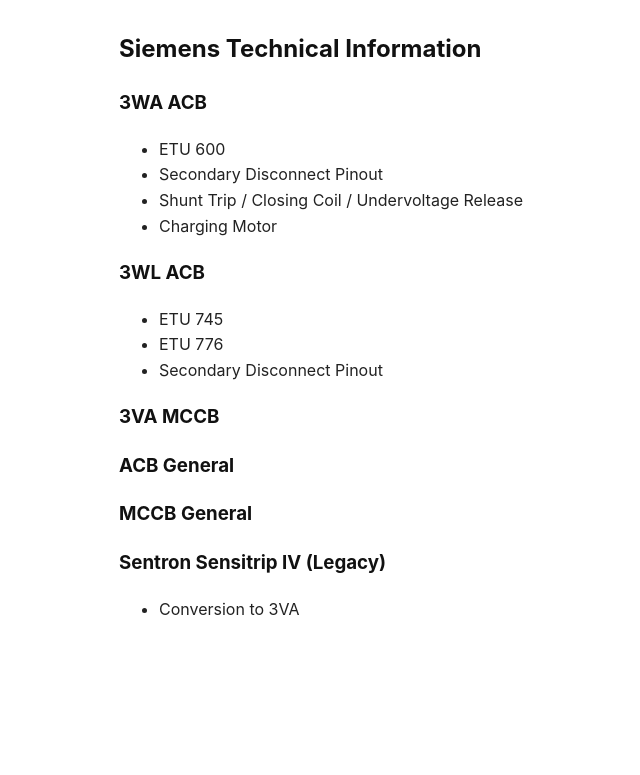
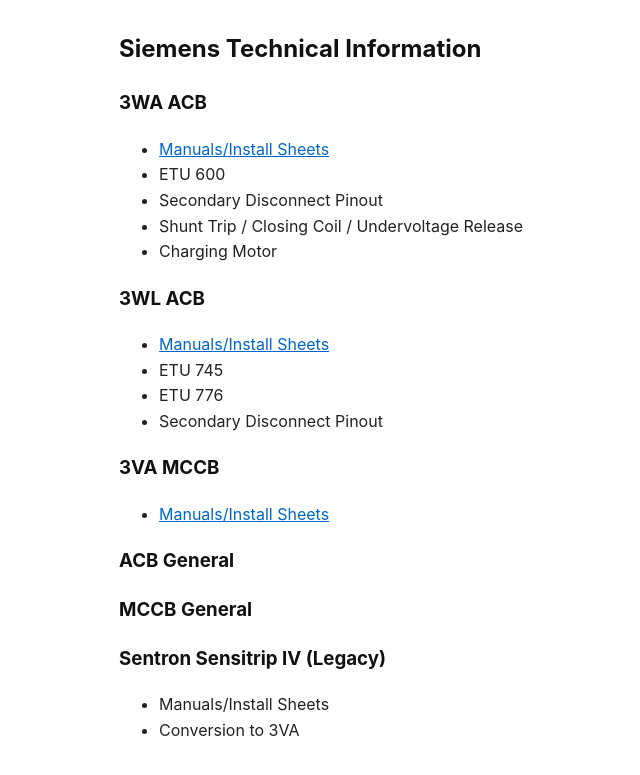
Before and after one commit to epecsupport/Service, a Jekyll site: the page built from tech/siemens/siemens.md, in a window 1280 px wide. Shown: the top 775 px of the page, without its empty margins (21-661 px from the left). Built offline with Jekyll 4.4.1, drawn with Linux system fonts in a browser that asks for light colours.

Commit message:
Add manual page links

```diff
--- a/tech/siemens/siemens.md
+++ b/tech/siemens/siemens.md
@@ -7,17 +7,20 @@ autolink: true
 ## Siemens Technical Information
 
 ### 3WA ACB
+- [Manuals/Install Sheets](man3wa.md)
 - ETU 600
 - Secondary Disconnect Pinout
 - Shunt Trip / Closing Coil / Undervoltage Release
 - Charging Motor
 
 ### 3WL ACB
+- [Manuals/Install Sheets](man3wl.md)
 - ETU 745
 - ETU 776
 - Secondary Disconnect Pinout
 
 ### 3VA MCCB
+- [Manuals/Install Sheets](man3va.md)
 
 
 ### ACB General
@@ -27,4 +30,5 @@ autolink: true
 
 
 ### Sentron Sensitrip IV (Legacy)
+- Manuals/Install Sheets
 - Conversion to 3VA
```
